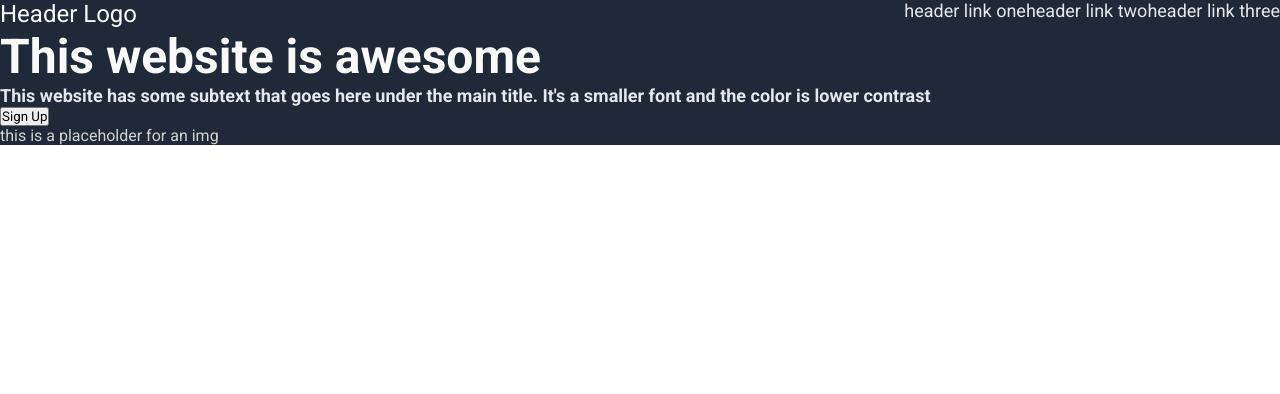
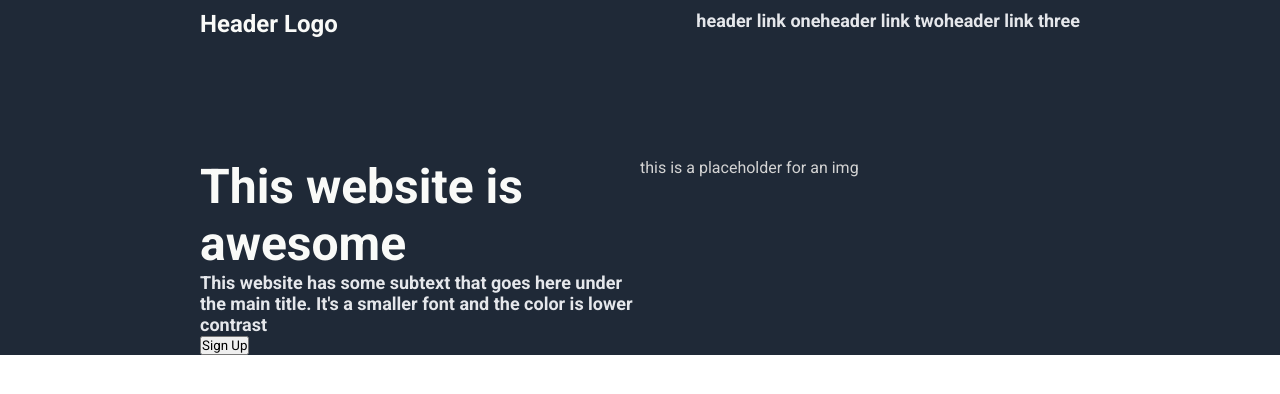
Before and after one commit to wrenbirda/landing-page, a plain HTML site: page index.html in a window 1280 px wide. Drawn offline with Linux system fonts and the light colour scheme.

Commit message:
Add some flexbox to header
Added some flexbox to the header. It's not a lot, but it got the "img"
to start aligning beside h1, h2, and the button, instead of underneath
them. Next, more flex, and tell the image the size it needs to be.

```diff
--- a/index.html
+++ b/index.html
@@ -10,20 +10,25 @@
 
   <body>
     <div class="header">
+
       <div class="top">
         <div class="logo">Header Logo
           <div class="links">
-            <p>header link one</p>
-            <p>header link two</p>
-            <p>header link three</p>
+            <div class="right">header link one</div>
+            <div class="right">header link two</div>
+            <div class="right">header link three</div>
           </div>
         </div>
       </div>
+
       <div class="middle">
-        <h1>This website is awesome</h1>
+        <div class="meow">
+          <h1>This website is awesome</h1>
           <h2>This website has some subtext that goes here under the main title. It's a smaller font and the color is lower contrast</h2>
           <button>Sign Up</button>
+        </div>
         <div class="img" style="color:lightgrey;">this is a placeholder for an img</div>
       </div>
+
     </div>
   </body>
--- a/style.css
+++ b/style.css
@@ -8,7 +8,38 @@ body, * {
 
 .header {
     background-color: #1F2937;
+    padding: 0 200px;
 
+}
+
+.top {
+    margin-bottom: 120px;
+    padding-top: 10px;
+}
+
+.logo {
+    display: flex;
+    justify-content: space-between;
+    align-content: center;
+    font-size: 24px;
+    font-weight: bolder;
+    color: #F9FAF8;
+}
+
+.links {
+    display: flex;
+    font-size: 18px;
+    color: #E5E7EB;
+}
+
+
+
+.middle {
+    display: flex;
+}
+
+.meow, .img {
+    flex: 1;
 }
 
 h1 {
@@ -21,14 +52,3 @@ h2, .links {
     font-size: 18px;
     color: #E5E7EB;
 }
-
-.logo {
-    display: flex;
-    justify-content: space-between;
-    font-size: 24px;
-    color: #F9FAF8;
-}
-
-.links {
-    display: flex;
-}
```
